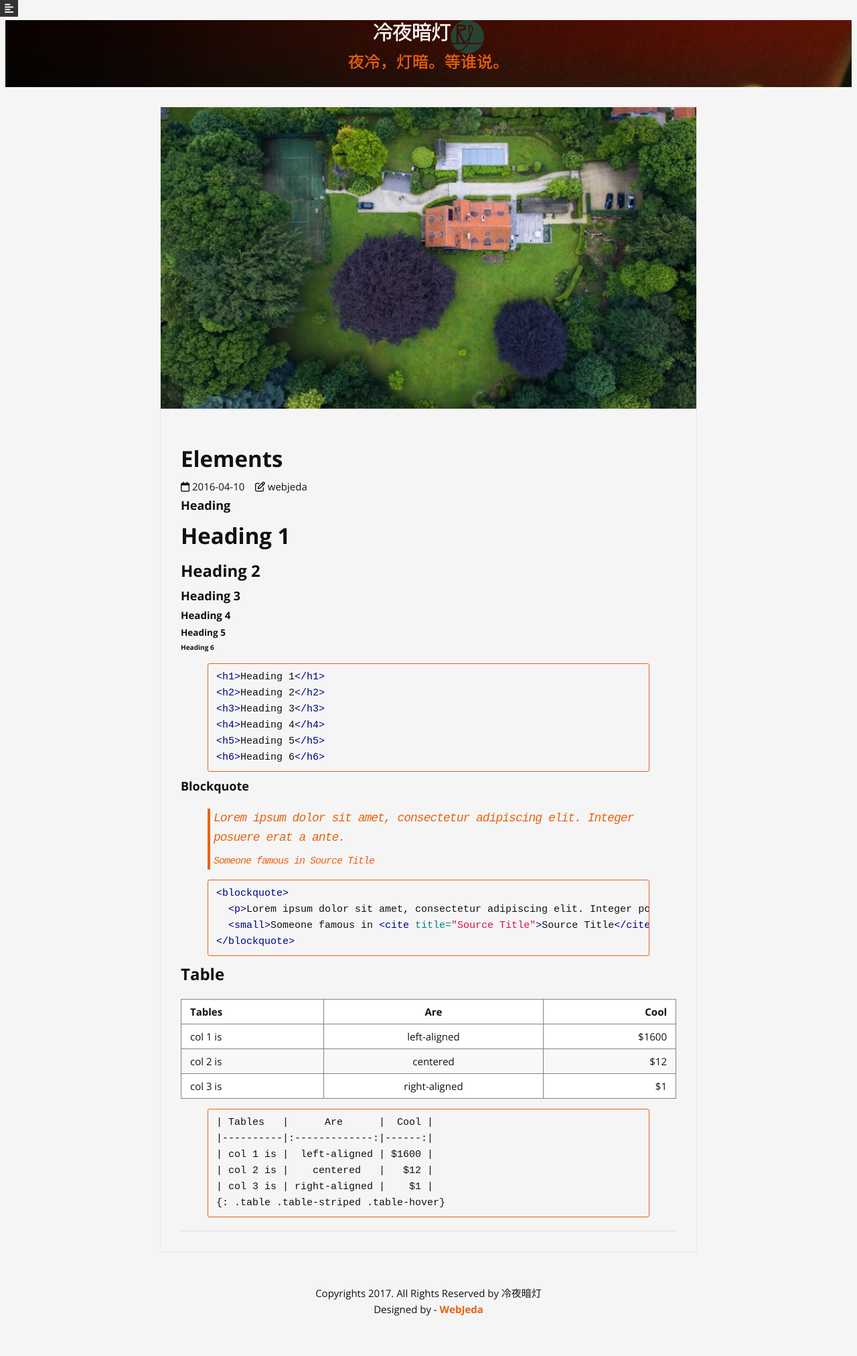
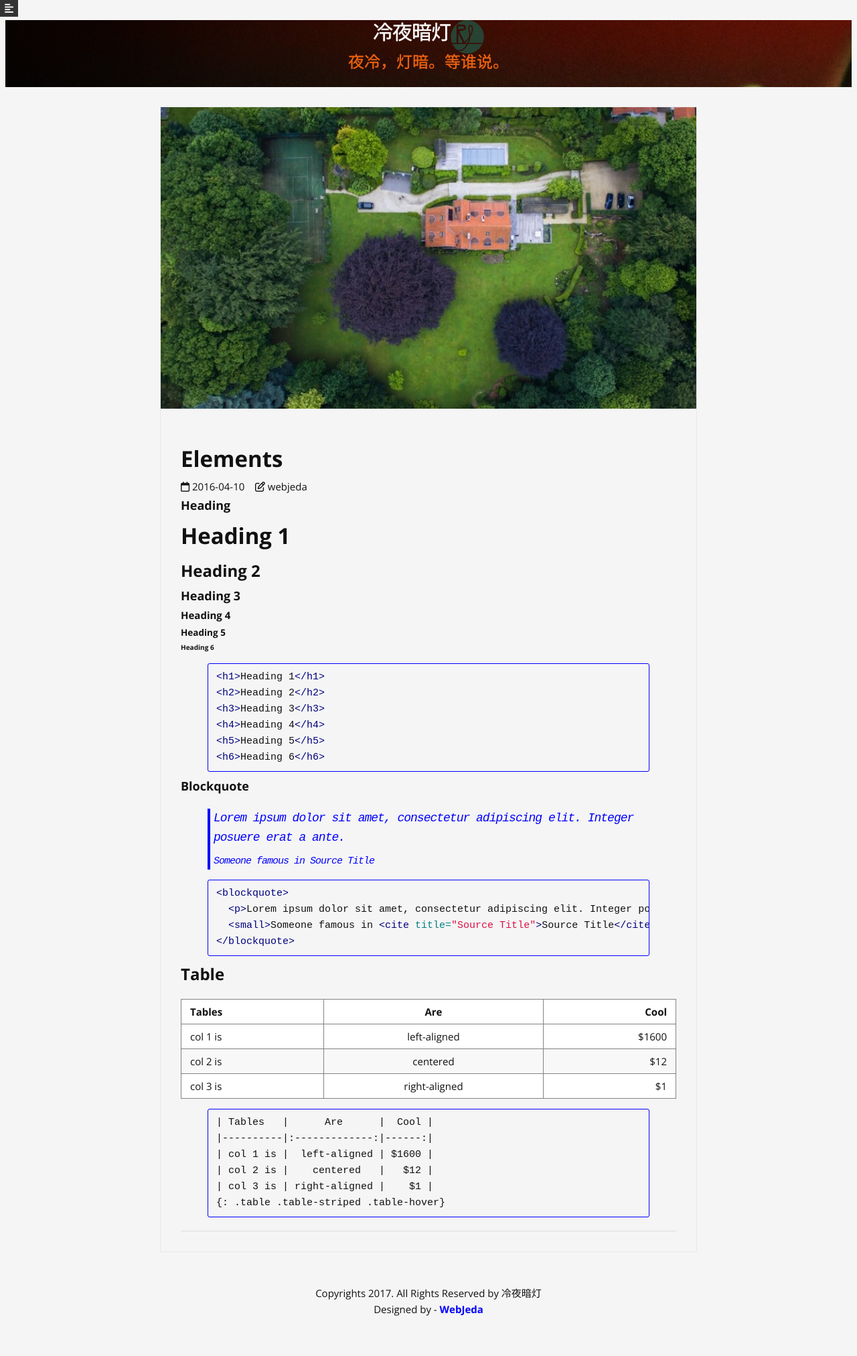
Before and after one commit to GitHubNull/GitHubNull.github.io, a Jekyll site: the page built from _posts/2016-04-10-elements.markdown, in a window 1280 px wide. Shown: the whole page at 67% size. Built offline with Jekyll 4.4.1, drawn with Linux system fonts in a browser that asks for light colours; nearby versions of some CDN libraries.

Commit message:
update 2017年 01月 17日 星期二 19:59:20 CST

```diff
--- a/css/main.scss
+++ b/css/main.scss
@@ -15,7 +15,7 @@ $spacing-unit:     10px;
 
 $text-color:       #111;
 $background-color: #fdfdfd;
-$brand-color:      #ea6111;
+$brand-color:      #0000FF;
 $grey-color:       #828282;
 $highlight-color:  #eae311;
 $grey-color-light: lighten($grey-color, 40%);
```
